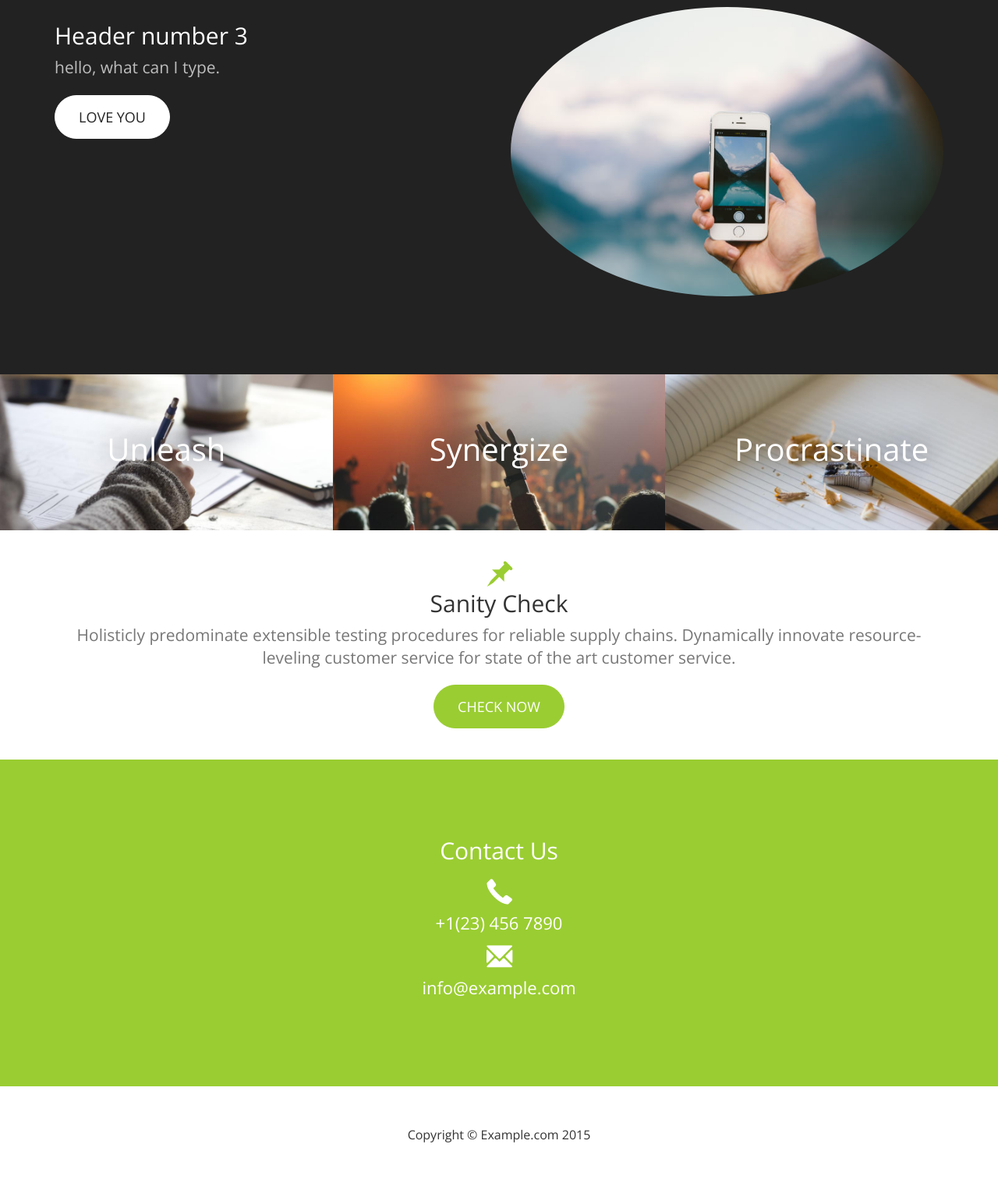
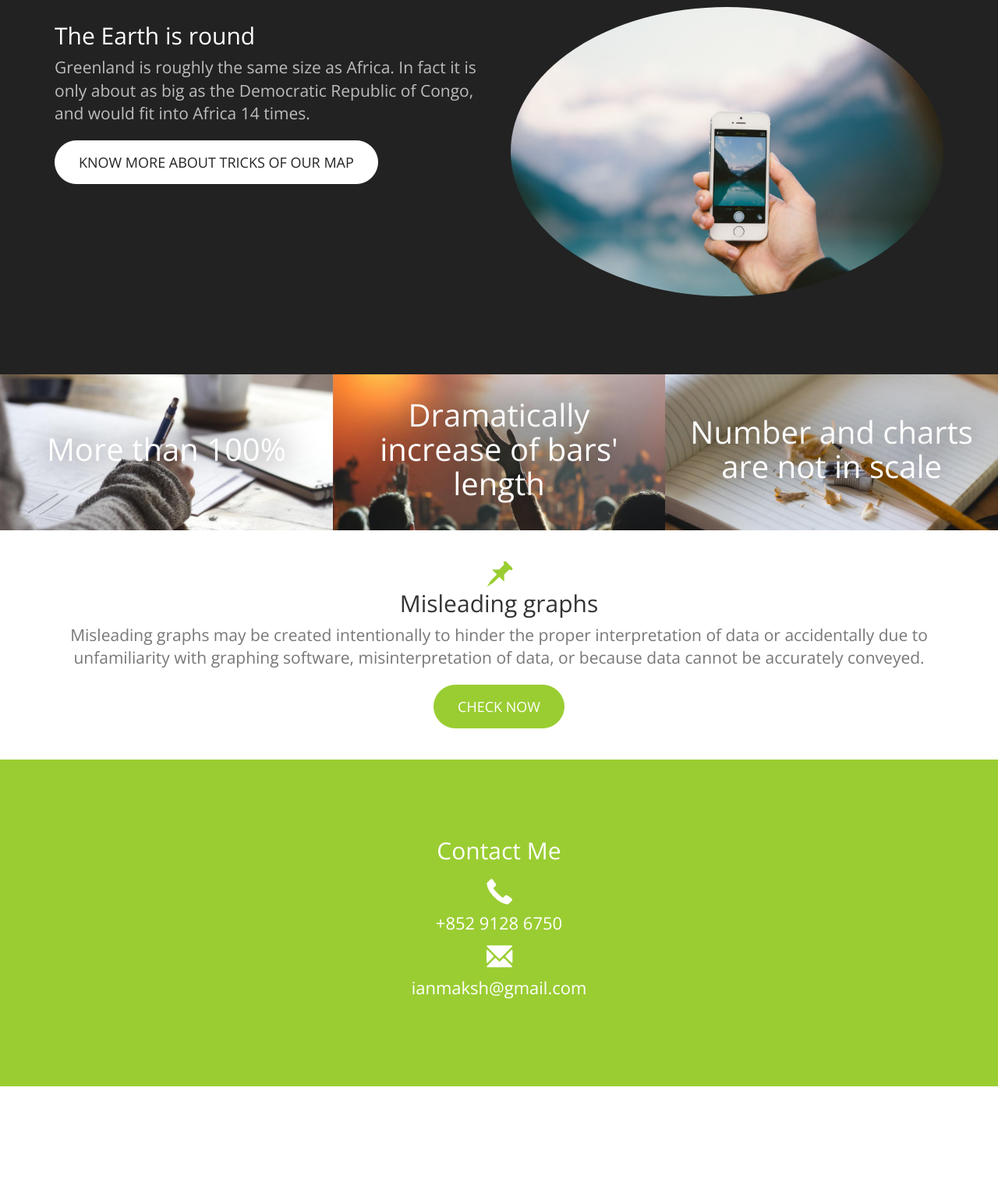
Before and after one commit to ianmaksh/homework1, a plain HTML site: page index.html in a window 1280 px wide. Shown: the part 1800-3317 px from the top of the page at 78% size. After the commit the page ends 3193 px from the top, so only its background shows below. Drawn offline with nearby package versions, Linux system fonts and the light colour scheme.

Commit message:
Update index.html

```diff
--- a/index.html
+++ b/index.html
@@ -96,14 +96,13 @@
         </div>
     </section>
 
-	<!-- Content 2 -->
      <section class="content content-2">
         <div class="container">
             <div class="row">
                 <div class="col-sm-6">
-                	<h2 class="section-header">Header number 3</h2>
-                	<p class="lead text-light">hello, what can I type.</p>
-                	<a href="#" class="btn btn-default btn-lg">Love you</a>
+                	<h2 class="section-header">The Earth is round</h2>
+                	<p class="lead text-light">Greenland is roughly the same size as Africa. In fact it is only about as big as the Democratic Republic of Congo, and would fit into Africa 14 times.</p>
+                	<a href="#" class="btn btn-default btn-lg">Know more about tricks of our map</a>
                 </div>
                 <div class="col-sm-6">
                     <img class="img-responsive img-circle center-block" src="images/iphone.jpg" alt="">
@@ -113,20 +112,19 @@
         </div>
     </section>
 
-    <!-- Promos -->
 	<div class="container-fluid">
         <div class="row promo">
         	<a href="#">
 				<div class="col-md-4 promo-item item-1">
 					<h3>
-						Unleash
+						More than 100%
 					</h3>
 				</div>
             </a>
             <a href="#">
 				<div class="col-md-4 promo-item item-2">
 					<h3>
-						Synergize
+						Dramatically increase of bars' length
 					</h3>
 				</div>
             </a>
@@ -134,39 +132,29 @@
 			<a href="#">
 				<div class="col-md-4 promo-item item-3">
 					<h3>
-						Procrastinate
+						Number and charts are not in scale
 					</h3>
 				</div>
             </a>
         </div>
-    </div><!-- /.container-fluid -->
+    </div>
 
-	<!-- Content 3 -->
      <section class="content content-3">
         <div class="container">
-			<h2 class="section-header"><span class="glyphicon glyphicon-pushpin text-primary"></span><br> Sanity Check</h2>
-			<p class="lead text-muted">Holisticly predominate extensible testing procedures for reliable supply chains. Dynamically innovate resource-leveling customer service for state of the art customer service.</p>
+			<h2 class="section-header"><span class="glyphicon glyphicon-pushpin text-primary"></span><br>Misleading graphs</h2>
+			<p class="lead text-muted">Misleading graphs may be created intentionally to hinder the proper interpretation of data or accidentally due to unfamiliarity with graphing software, misinterpretation of data, or because data cannot be accurately conveyed.</p>
                     <a href="#" class="btn btn-primary btn-lg">Check Now</a>
             </div>
         </div>
     </section>
 
-	<!-- Footer -->
     <footer class="page-footer">
 
-    	<!-- Contact Us -->
         <div class="contact">
         	<div class="container">
-				<h2 class="section-heading">Contact Us</h2>
-				<p><span class="glyphicon glyphicon-earphone"></span><br> +1(23) 456 7890</p>
-				<p><span class="glyphicon glyphicon-envelope"></span><br> info@example.com</p>
-        	</div>
-        </div>
-
-        <!-- Copyright etc -->
-        <div class="small-print">
-        	<div class="container">
-        		<p>Copyright &copy; Example.com 2015</p>
+				<h2 class="section-heading">Contact Me</h2>
+				<p><span class="glyphicon glyphicon-earphone"></span><br> +852 9128 6750</p>
+				<p><span class="glyphicon glyphicon-envelope"></span><br> ianmaksh@gmail.com</p>
         	</div>
         </div>
 
```
